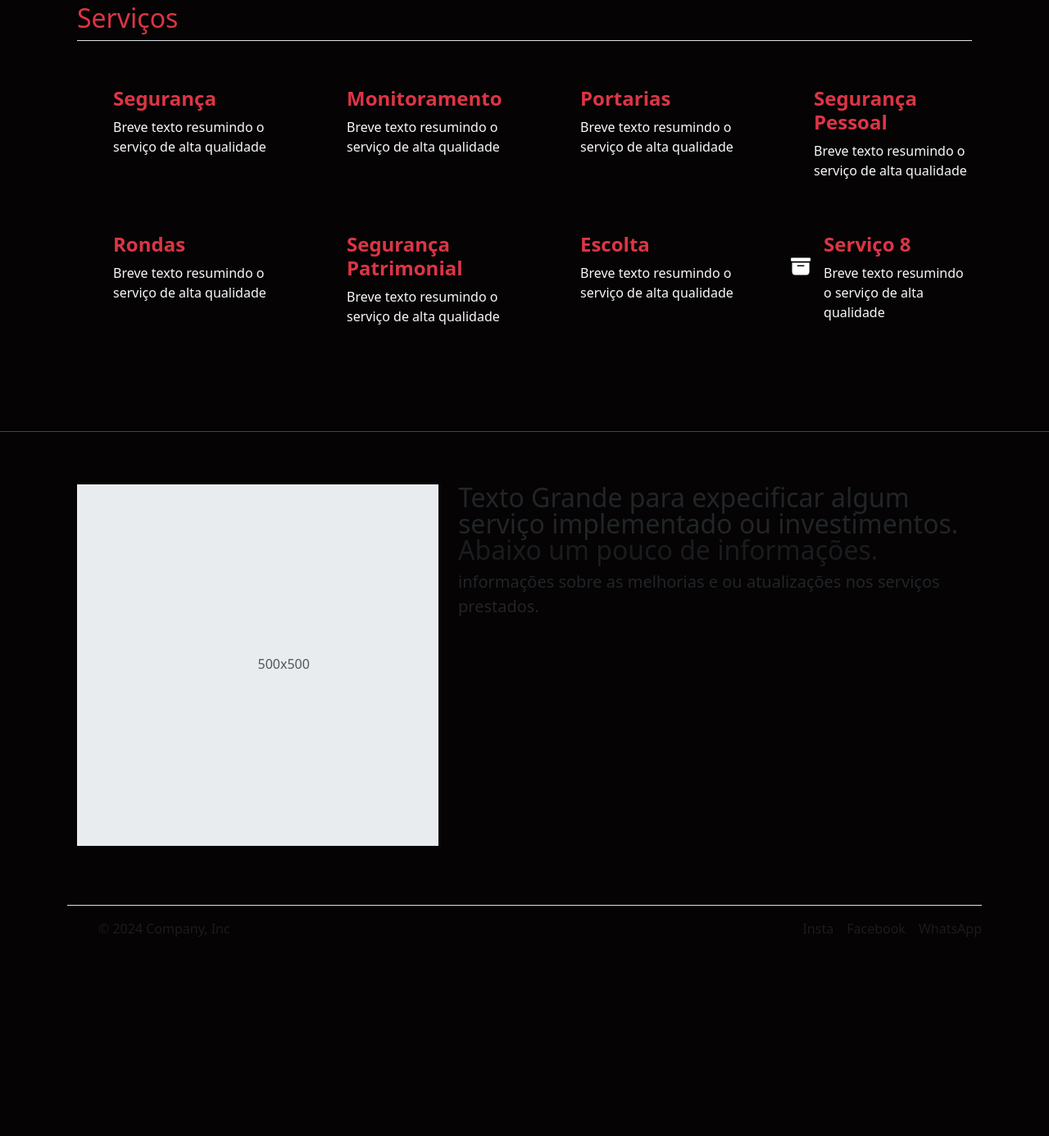
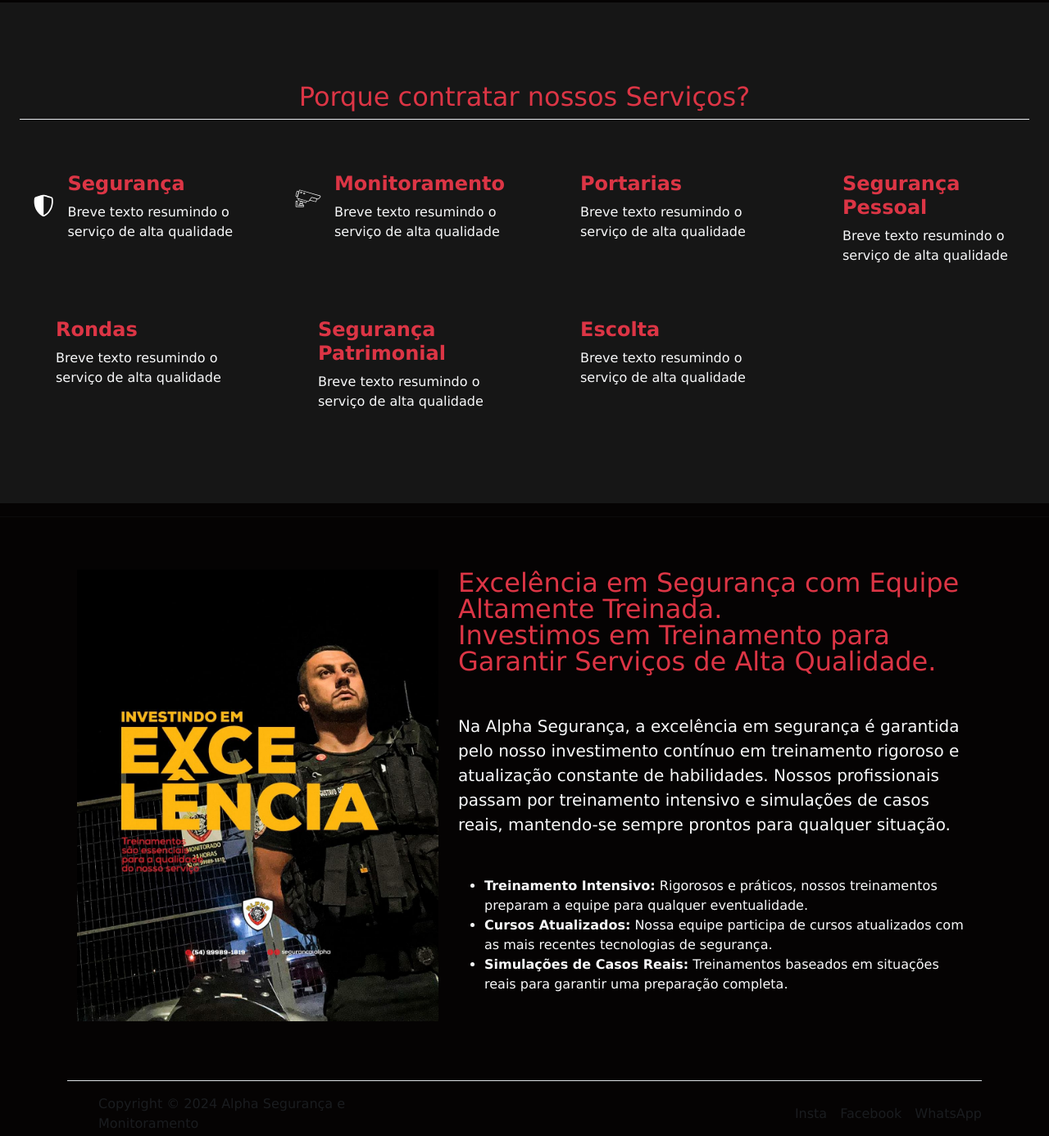
Before and after one commit to Momoruol/Alpha-Seguranca, a plain HTML site: page index.html in a window 1280 px wide. Shown: the part 844-2230 px from the top of the page at 82% size. Before the commit the page ends 2029 px from the top, so only its background shows below. Drawn offline with nearby package versions, Linux system fonts and the light colour scheme.

Commit message:
Add files via upload

```diff
--- a/index.html
+++ b/index.html
@@ -7,6 +7,23 @@
       content="width=device-width,initial-scale=1.0,maximum-scale=1.0,user-scalable=no"
     />
     <title>Alpha Segurança e Monitoramento | Lagoa Vermelha</title>
+    <meta
+      name="title"
+      content="Alpha Segurança e Monitoramento | Lagoa Vermelha"
+    />
+
+    <meta
+      name="keywords"
+      content="Segurança, monitoramento Lagoa Vermelha, Lagoa Vermelha, alta qualidade"
+    />
+    <meta name="robots" content="index, follow" />
+    <meta http-equiv="Content-Type" content="text/html; charset=utf-8" />
+    <meta name="language" content="Portuguese" />
+    <meta
+      name="description"
+      content="Na Alpha, garantimos proteção total para você e seu patrimônio. Oferecemos serviços de segurança 24h, monitoramento avançado, portarias, rondas e escolta, tudo personalizado para atender suas necessidades com excelência. Confie em quem protege o que você mais valoriza!"
+    />
+
     <link
       href="https://cdn.jsdelivr.net/npm/bootstrap@5.3.3/dist/css/bootstrap.min.css"
       rel="stylesheet"
@@ -28,7 +45,7 @@
           height="32"
           src="src/images/Alpha_logo.png"
         />
-        <span class="fs-4 text-light me-4">Barra de Navegação</span>
+        <span class="fs-4 text-light me-4">Nós Somos Alpha!</span>
       </a>
 
       <ul class="nav nav-pills">
@@ -45,7 +62,7 @@
         </li>
       </ul>
     </header>
-    <div class="container mb-5">
+    <div class="container mb-5 py-5">
       <div class="row flex-lg-row-reverse align-items-center g-5 py-5">
         <div class="col-10 col-sm-8 col-lg-6">
           <img
@@ -72,26 +89,36 @@
               type="button"
               class="btn btn-outline-secondary btn-lg px-4 text-light"
             >
-              <a href="#icon-grid">Saiba Mais</a>
+              <a href="">Quero Saber mais</a>
             </button>
           </div>
         </div>
       </div>
     </div>
 
-    <div class="container px-4 py-5" id="icon-grid">
-      <h2 class="pb-2 border-bottom text-danger mt-5">Serviços</h2>
+    <div class="container-fluid px-4 py-5" id="icon-grid">
+      <h2
+        class="pb-2 border-bottom border-light-subtle text-danger mt-5 d-flex justify-content-center mb-3"
+      >
+        Porque contratar nossos Serviços?
+      </h2>
 
       <div
         class="row row-cols-1 row-cols-sm-2 row-cols-md-3 row-cols-lg-4 g-5 py-lg-5"
       >
         <div class="col d-flex align-items-start">
           <svg
-            class="bi text-body-secondary flex-shrink-0 me-3"
-            width="1.75em"
-            height="1.75em"
+            xmlns="http://www.w3.org/2000/svg"
+            width="50"
+            height="50"
+            fill="white"
+            class="bi bi-shield-shaded m-3"
+            viewBox="0 0 16 16"
           >
-            <use xlink:href="#bootstrap"></use>
+            <path
+              fill-rule="evenodd"
+              d="M8 14.933a1 1 0 0 0 .1-.025q.114-.034.294-.118c.24-.113.547-.29.893-.533a10.7 10.7 0 0 0 2.287-2.233c1.527-1.997 2.807-5.031 2.253-9.188a.48.48 0 0 0-.328-.39c-.651-.213-1.75-.56-2.837-.855C9.552 1.29 8.531 1.067 8 1.067zM5.072.56C6.157.265 7.31 0 8 0s1.843.265 2.928.56c1.11.3 2.229.655 2.887.87a1.54 1.54 0 0 1 1.044 1.262c.596 4.477-.787 7.795-2.465 9.99a11.8 11.8 0 0 1-2.517 2.453 7 7 0 0 1-1.048.625c-.28.132-.581.24-.829.24s-.548-.108-.829-.24a7 7 0 0 1-1.048-.625 11.8 11.8 0 0 1-2.517-2.453C1.928 10.487.545 7.169 1.141 2.692A1.54 1.54 0 0 1 2.185 1.43 63 63 0 0 1 5.072.56"
+            />
           </svg>
           <div>
             <h3 class="fw-bold mb-2 fs-4 text-danger">Segurança</h3>
@@ -102,11 +129,40 @@
         </div>
         <div class="col d-flex align-items-start">
           <svg
-            class="bi text-body-secondary flex-shrink-0 me-3"
-            width="1.75em"
-            height="1.75em"
+            class="m-3"
+            width="90"
+            heigth="90"
+            fill="white"
+            xmlns="http://www.w3.org/2000/svg"
+            viewBox="0 0 96 96"
           >
-            <use xlink:href="#cpu-fill"></use>
+            <path
+              d="M48.54,60.43a3.48,3.48,0,0,1-1.06-.15L9.79,49.34a3.8,3.8,0,0,1-2.58-4.69l7.31-25.18a3.8,3.8,0,0,1,4.7-2.58L91.27,37.81h0a3.73,3.73,0,0,1,2.58,2.6A3.78,3.78,0,0,1,93,44l-5.84,6.46a3.8,3.8,0,0,1-3.87,1.09l-20.86-6a1.77,1.77,0,0,0-2,.69L51.64,58.82A3.78,3.78,0,0,1,48.54,60.43ZM18.16,18.74a1.75,1.75,0,0,0-.86.22A1.8,1.8,0,0,0,16.44,20L9.13,45.21a1.8,1.8,0,0,0,1.22,2.21L48,58.36a1.77,1.77,0,0,0,2-.69L58.85,45A3.79,3.79,0,0,1,63,43.57l20.86,6a1.79,1.79,0,0,0,1.82-.51l5.85-6.47a1.79,1.79,0,0,0-.83-2.91l-72-20.92A1.73,1.73,0,0,0,18.16,18.74Z"
+            />
+            <path
+              d="M9.21,42.34a.84.84,0,0,1-.27,0L4.16,40.92a3,3,0,0,1-2-3.72L6.3,22.81a3,3,0,0,1,3.71-2l4.77,1.39a1,1,0,0,1,.6.48,1,1,0,0,1,.08.76L10.17,41.62a1,1,0,0,1-.47.6A1,1,0,0,1,9.21,42.34Zm0-19.69a1,1,0,0,0-.48.13,1,1,0,0,0-.47.59L4,37.76A1,1,0,0,0,4.72,39L8.53,40.1l4.74-16.3L9.45,22.69A1.35,1.35,0,0,0,9.17,22.65Z"
+            />
+            <path
+              d="M74.83,61.28a3.88,3.88,0,0,1-1.06-.15L53.35,55.2A1,1,0,0,1,52.67,54a1,1,0,0,1,1.23-.68l20.43,5.93A1.81,1.81,0,0,0,76.55,58l2.53-8.72a1,1,0,1,1,1.92.56l-2.53,8.71A3.8,3.8,0,0,1,74.83,61.28Z"
+            />
+            <path
+              d="M39.27,64.53a3.88,3.88,0,0,1-1.06-.15L13.67,57.26a3.8,3.8,0,0,1-2.58-4.7l1-3.58a1,1,0,0,1,1.93.55l-1,3.59a1.8,1.8,0,0,0,1.22,2.22l24.54,7.12A1.79,1.79,0,0,0,41,61.24l1-3.58a1,1,0,0,1,1.92.55l-1,3.59A3.8,3.8,0,0,1,39.27,64.53Z"
+            />
+            <path
+              d="M22.54,30.2a3.39,3.39,0,1,1,3.27-2.45h0A3.4,3.4,0,0,1,22.54,30.2Zm0-4.79a1.4,1.4,0,1,0,1.33,1.79,1.39,1.39,0,0,0-.95-1.73A1.31,1.31,0,0,0,22.55,25.41Zm2.29,2.06h0Z"
+            />
+            <path
+              d="M33.94,33.51a3.45,3.45,0,0,1-.95-.13,3.4,3.4,0,1,1,4.21-2.32h0A3.4,3.4,0,0,1,33.94,33.51Zm0-4.79a1.4,1.4,0,0,0-1.22,2.07,1.37,1.37,0,0,0,.83.66,1.39,1.39,0,0,0,1.73-.95h0a1.4,1.4,0,0,0-1-1.73A1.74,1.74,0,0,0,33.94,28.72Z"
+            />
+            <path
+              d="M22.59,68.87A5.44,5.44,0,1,1,28,63.43,5.45,5.45,0,0,1,22.59,68.87Zm0-8.88A3.44,3.44,0,1,0,26,63.43,3.45,3.45,0,0,0,22.59,60Z"
+            />
+            <path
+              d="M27.25,73.87H17.93a3.5,3.5,0,0,1,0-7h9.32a3.5,3.5,0,0,1,0,7Zm-9.32-5a1.5,1.5,0,0,0,0,3h9.32a1.5,1.5,0,0,0,0-3Z"
+            />
+            <path
+              d="M31.63,79.26H3.23a1,1,0,0,1-1-1V58.33a1,1,0,0,1,1-1h5.4a1,1,0,0,1,1,1V71.86h22a1,1,0,0,1,1,1v5.4A1,1,0,0,1,31.63,79.26Zm-27.4-2h26.4v-3.4h-22a1,1,0,0,1-1-1V59.33H4.23Z"
+            />
           </svg>
           <div>
             <h3 class="fw-bold mb-2 fs-4 text-danger">Monitoramento</h3>
@@ -190,65 +246,49 @@
             </p>
           </div>
         </div>
-        <div class="col d-flex align-items-start">
-          <svg
-            xmlns="http://www.w3.org/2000/svg"
-            width="50"
-            height="50"
-            fill="white"
-            class="bi bi-archive-fill m-3"
-            viewBox="0 0 16 16"
-          >
-            <path
-              d="M12.643 15C13.979 15 15 13.845 15 12.5V5H1v7.5C1 13.845 2.021 15 3.357 15zM5.5 7h5a.5.5 0 0 1 0 1h-5a.5.5 0 0 1 0-1M.8 1a.8.8 0 0 0-.8.8V3a.8.8 0 0 0 .8.8h14.4A.8.8 0 0 0 16 3V1.8a.8.8 0 0 0-.8-.8z"
-            />
-          </svg>
-          <div>
-            <h3 class="fw-bold mb-2 fs-4 text-danger">Serviço 8</h3>
-            <p class="text-light">
-              Breve texto resumindo o serviço de alta qualidade
-            </p>
-          </div>
-        </div>
+        <div class="col d-flex align-items-start"></div>
       </div>
     </div>
     <hr />
     <div class="container px-4 py-5">
       <div class="row featurette">
         <div class="col-md-7 order-md-2">
-          <h2 class="featurette-heading fw-normal lh-1">
-            Texto Grande para expecificar algum serviço implementado ou
-            investimentos.<br />
-            <span class="text-body-secondary"
-              >Abaixo um pouco de informações.</span
+          <h2 class="featurette-heading fw-normal lh-1 text-danger">
+            Excelência em Segurança com Equipe Altamente Treinada. <br />
+            <span class="text-danger">
+              Investimos em Treinamento para Garantir Serviços de Alta
+              Qualidade.</span
             >
           </h2>
-          <p class="lead">
-            informações sobre as melhorias e ou atualizações nos serviços
-            prestados.
+          <p class="lead text-light mt-5">
+            Na Alpha Segurança, a excelência em segurança é garantida pelo nosso
+            investimento contínuo em treinamento rigoroso e atualização
+            constante de habilidades. Nossos profissionais passam por
+            <strong>treinamento intensivo</strong> e
+            <strong>simulações de casos reais</strong>, mantendo-se sempre
+            prontos para qualquer situação.
           </p>
+          <ul class="text-light mt-5">
+            <li>
+              <strong>Treinamento Intensivo:</strong> Rigorosos e práticos,
+              nossos treinamentos preparam a equipe para qualquer eventualidade.
+            </li>
+            <li>
+              <strong>Cursos Atualizados:</strong> Nossa equipe participa de
+              cursos atualizados com as mais recentes tecnologias de segurança.
+            </li>
+            <li>
+              <strong>Simulações de Casos Reais:</strong> Treinamentos baseados
+              em situações reais para garantir uma preparação completa.
+            </li>
+          </ul>
         </div>
         <div class="col-md-5 order-md-1">
-          <svg
-            class="bd-placeholder-img bd-placeholder-img-lg featurette-image img-fluid mx-auto"
-            width="500"
-            height="500"
-            xmlns="http://www.w3.org/2000/svg"
-            role="img"
-            aria-label="Placeholder: 500x500"
-            preserveAspectRatio="xMidYMid slice"
-            focusable="false"
-          >
-            <title>Placeholder</title>
-            <rect
-              width="100%"
-              height="100%"
-              fill="var(--bs-secondary-bg)"
-            ></rect>
-            <text x="50%" y="50%" fill="var(--bs-secondary-color)" dy=".3em">
-              500x500
-            </text>
-          </svg>
+          <img
+            src="src/images/Excelência.jpg"
+            alt="Investimento"
+            class="img-fluid"
+          />
         </div>
       </div>
     </div>
@@ -266,7 +306,7 @@
             </svg>
           </a>
           <span class="mb-3 mb-md-0 text-body-secondary"
-            >© 2024 Company, Inc</span
+            >Copyright © 2024 Alpha Segurança e Monitoramento</span
           >
         </div>
 
--- a/src/style.css
+++ b/src/style.css
@@ -1,5 +1,6 @@
 body {
-  background-color: #050303;
+  background-color: rgb(5, 3, 3);
+  font-family: Verdana, Geneva, Tahoma, sans-serif;
 }
 html {
   scroll-behavior: smooth !important;
@@ -8,7 +9,6 @@
   color: white;
   text-decoration: none;
 }
-
-hr {
-  color: white;
+#icon-grid {
+  background-color: rgba(27, 27, 27, 0.8);
 }
```
